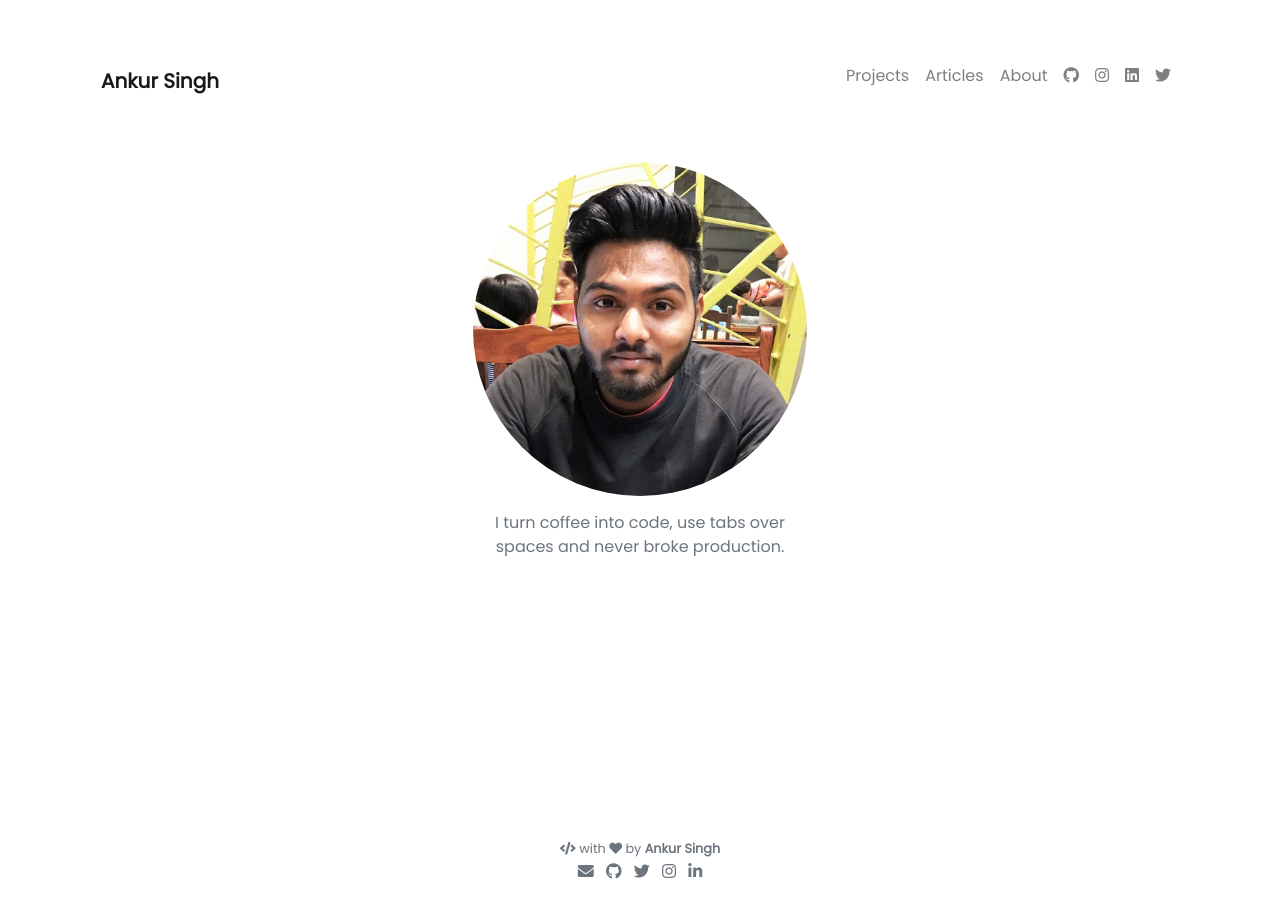
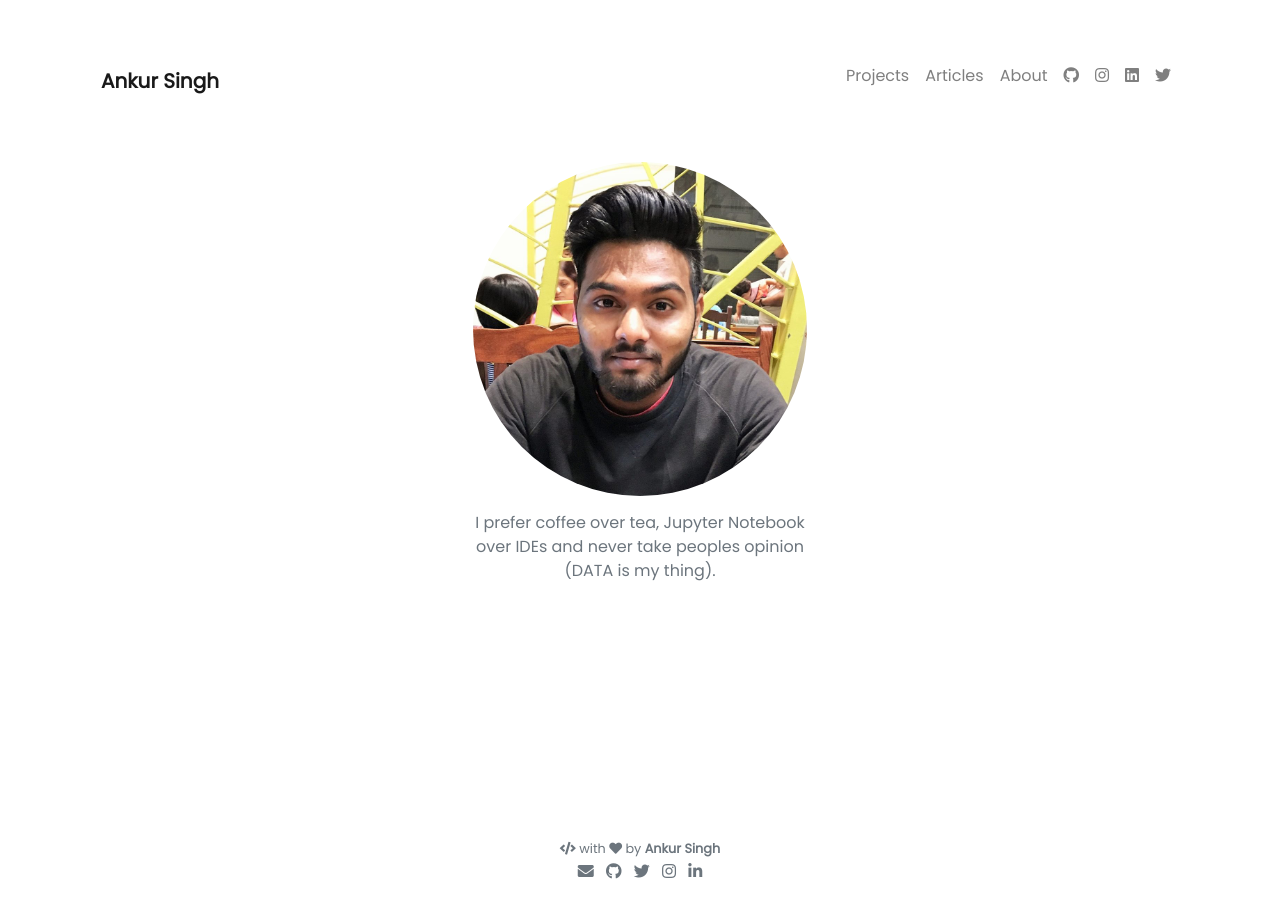
Before and after one commit to Ankur-singh/Ankur-singh.github.io, a Jekyll site: the page built from index.html, in a window 1280 px wide. Built offline with Jekyll 4.4.1, drawn with Linux system fonts in a browser that asks for light colours; nearby versions of some CDN libraries.

Commit message:
Update _config.yml

```diff
--- a/_config.yml
+++ b/_config.yml
@@ -4,9 +4,9 @@
 ### Site Settings ###
 title               : Ankur Singh
 description         : >-                               # >- means to ignore newlines until "url:"
-                      I turn coffee into code,
-                      use tabs over spaces
-                      and never broke production.
+                      I prefer coffee over tea,
+                      Jupyter Notebook over IDEs
+                      and never take peoples opinion (DATA is my thing).
 
 url                 : ""                               # base hostname & protocol for your site (e.g. http://example.com)
 baseurl             : ""                    # subpath of your site (e.g. /blog) [IMPORTANT: use "" if your are hosting at https://username.github.io directly]
```
